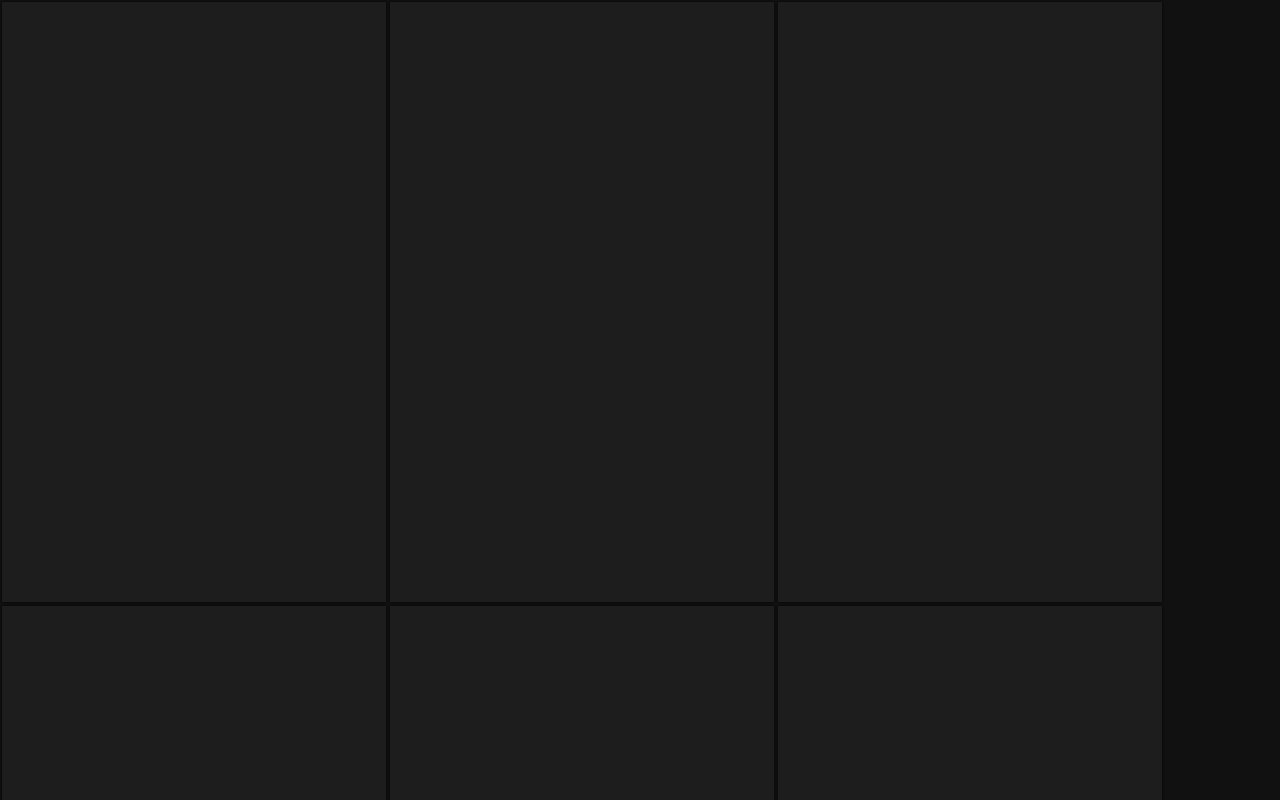
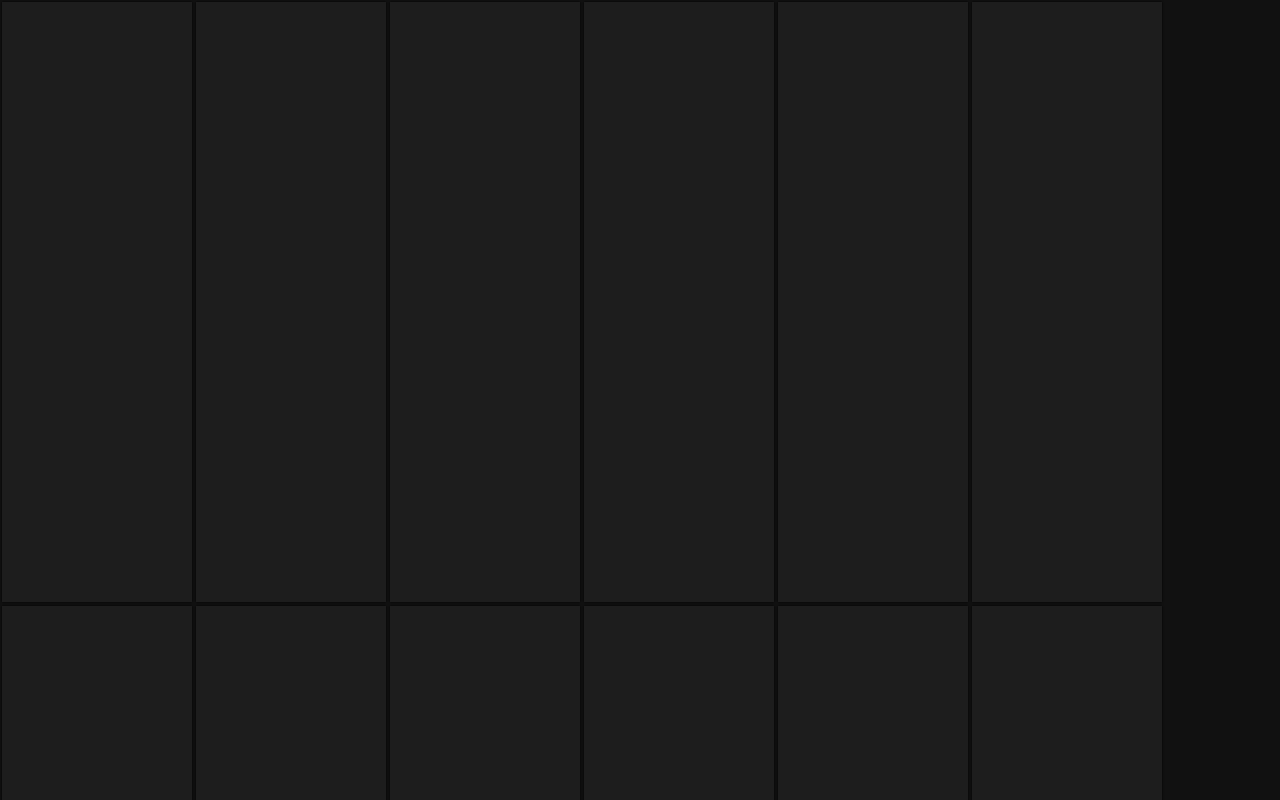
Before and after one commit to jiho6693/Colorbar_2021, a plain HTML site: page index.html in a window 1280 px wide. Shown: the top 800 px of the page. Drawn offline with Linux system fonts and the light colour scheme.

Commit message:
Update test.css

```diff
--- a/test.css
+++ b/test.css
@@ -14,7 +14,7 @@ body {
   max-width: 100%;
 }
 .square {
-  width: 384px;
+  width: 190px;
   height: 600px;
   background-color: #1d1d1d;
   margin: 2px;
```
